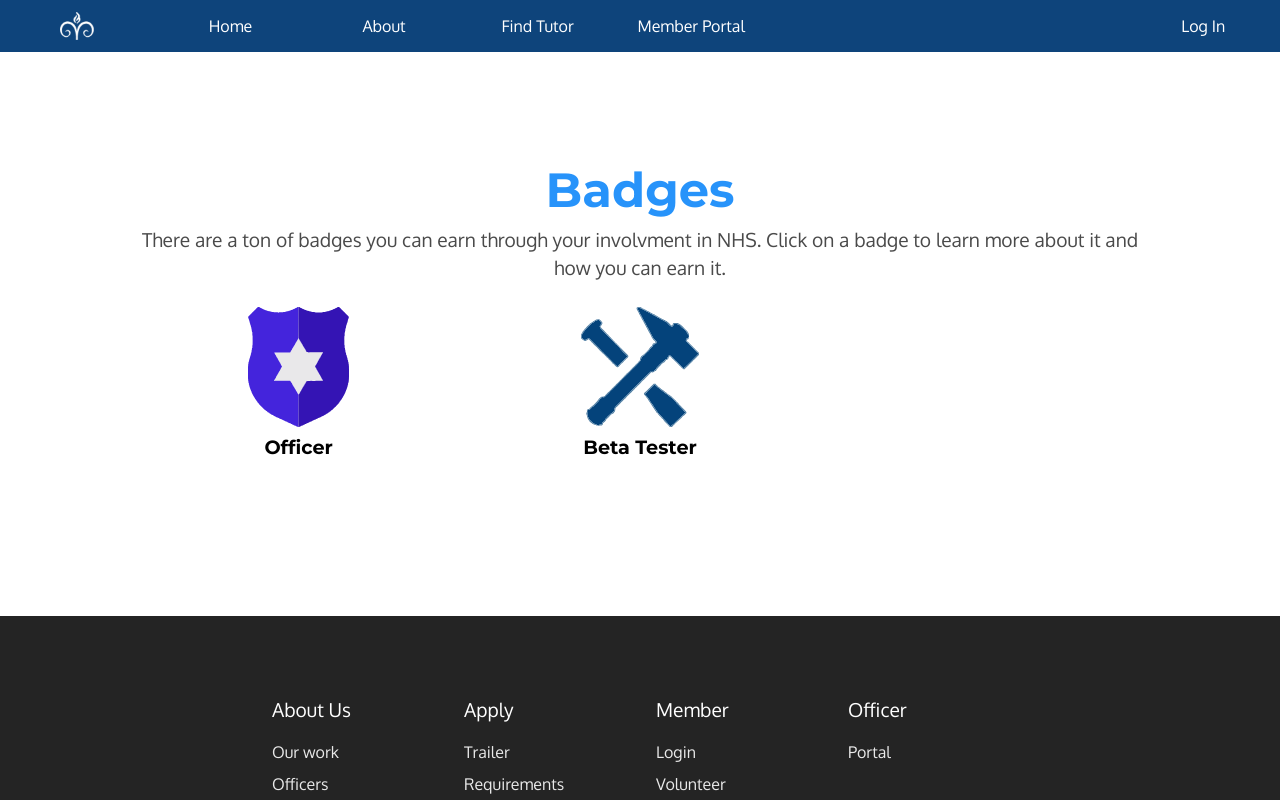
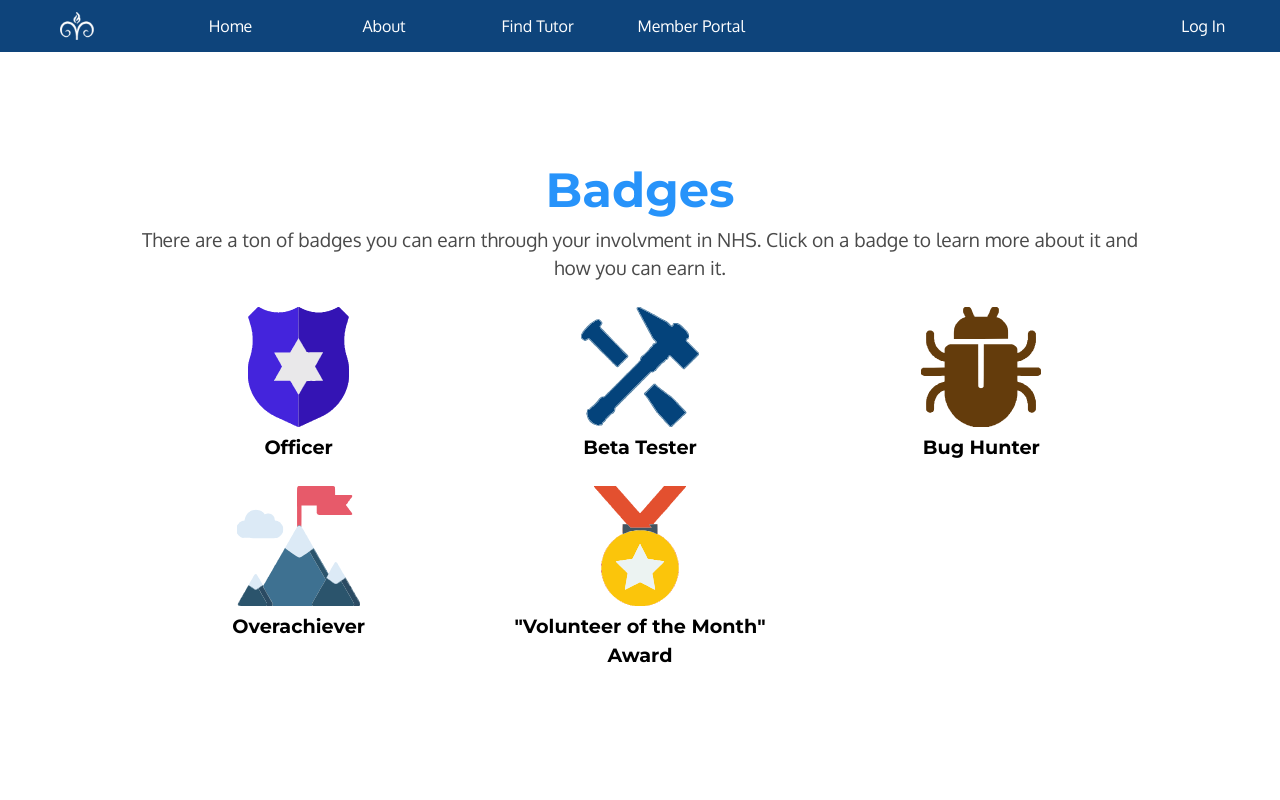
Before and after one commit to ooys/rvhsnhs.org, a Next.js app: page /badges in a window 1280 px wide. Shown: the top 800 px of the page. Built offline with nearby package versions, Linux system fonts and the light colour scheme; no server answers.

Commit message:
Updated badges.js
Honestly idk what I changed I forgot to commit this a while ago

```diff
--- a/pages/badges.js
+++ b/pages/badges.js
@@ -140,6 +140,17 @@ function Badges() {
                                     <div className="column listed-badge is-one-third">
                                         <Badge name={"beta_tester"} />
                                     </div>
+                                    <div className="column listed-badge is-one-third">
+                                        <Badge name={"bug_hunter"} />
+                                    </div>
+                                    <div className="column listed-badge is-one-third">
+                                        <Badge name={"overachiever"} />
+                                    </div>
+                                    <div className="column listed-badge is-one-third">
+                                        <Badge
+                                            name={"volunteer_of_the_month"}
+                                        />
+                                    </div>
                                     {/* <div className="column listed-badge is-one-third">
                                         <a
                                             className="column listed-badge-wrapper"
```
